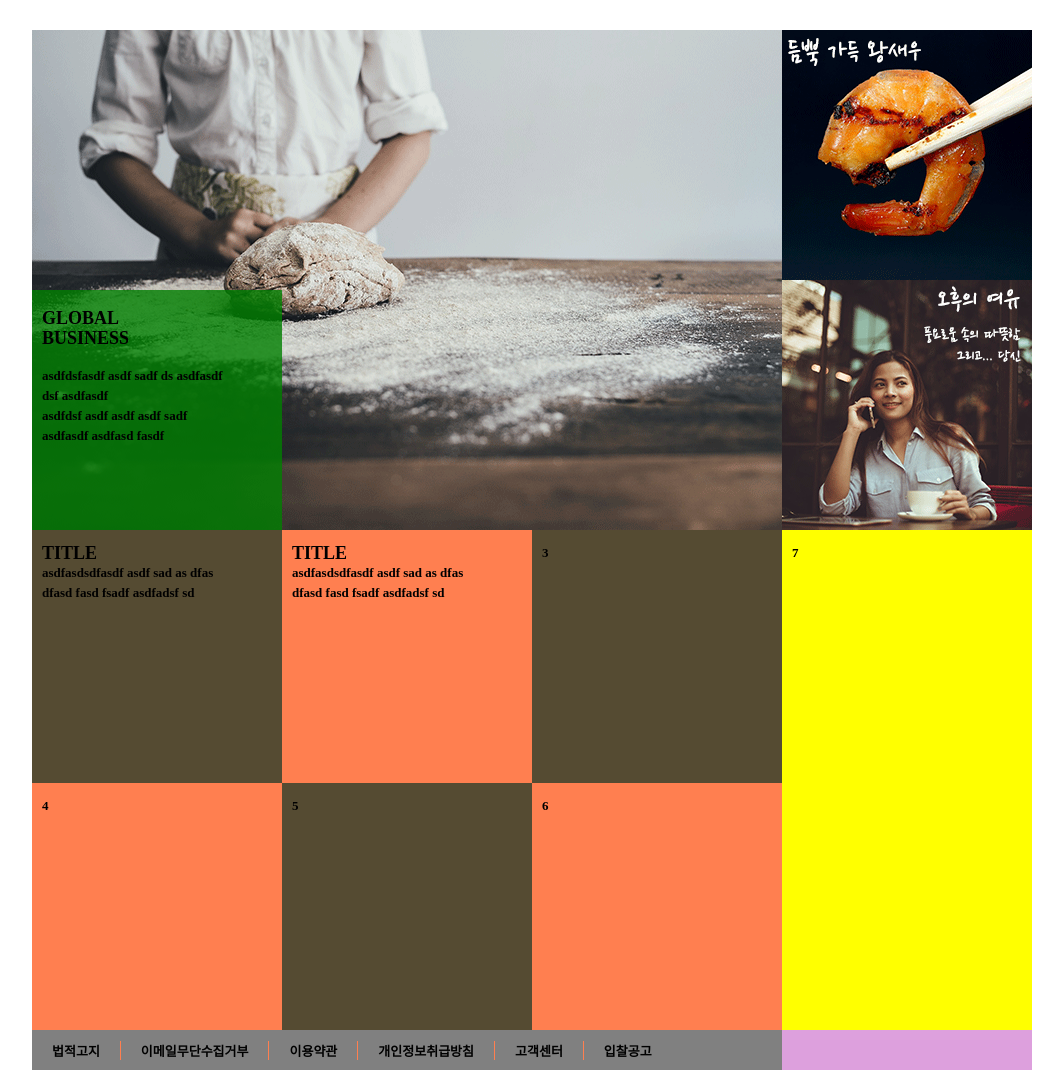
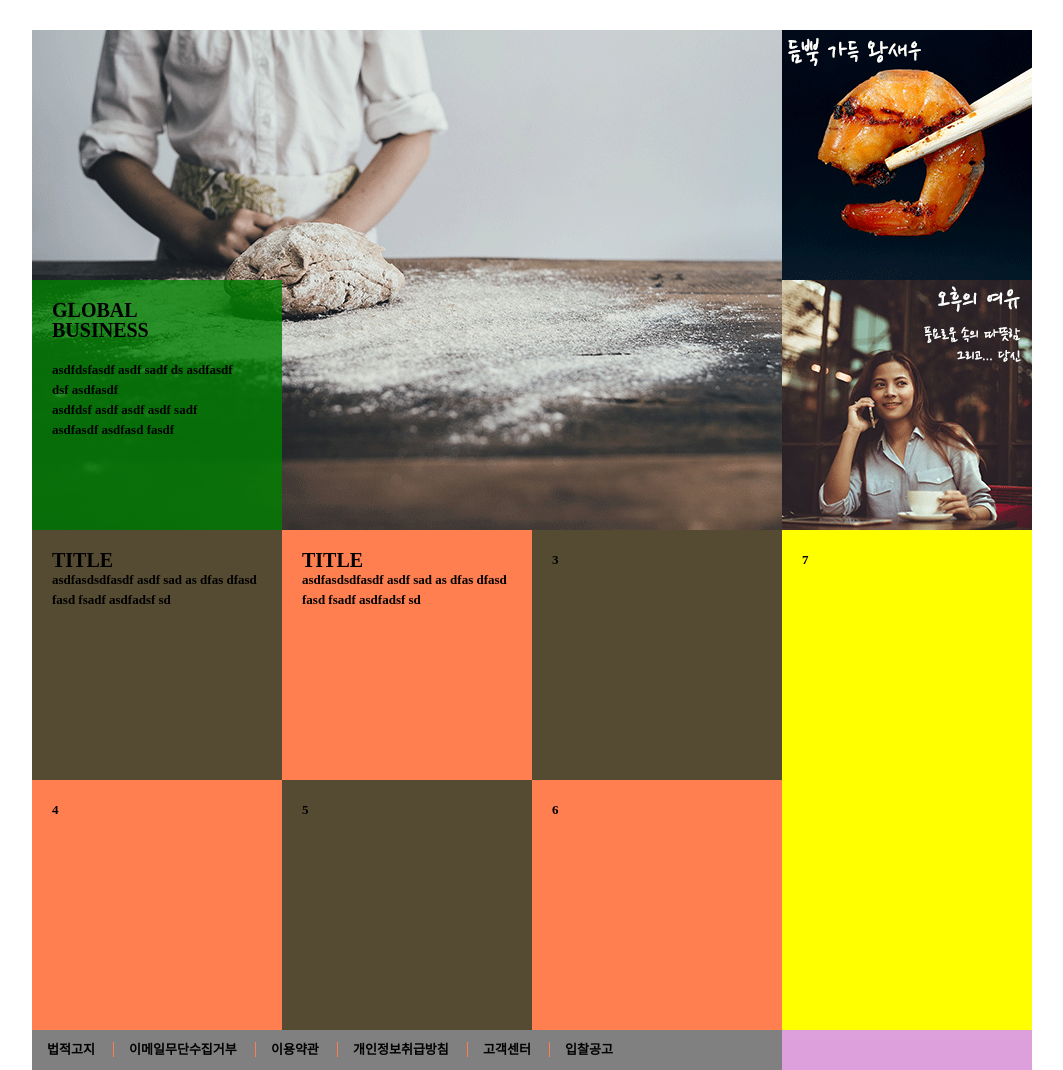
Before and after one commit to DaeHanJang/web2ndquest, a plain HTML site: page about.html in a window 1280 px wide. Shown: the whole page, without its empty margins (108-1171 px from the left). Drawn offline with Linux system fonts and the light colour scheme.

Commit message:
version 2

```diff
--- a/about.html
+++ b/about.html
@@ -8,94 +8,91 @@
         body {
             margin: 0px;
             padding: 0px;
-            display: flex;
-            flex-direction: column;
-            flex-wrap: wrap;
-            align-content: center;
+        }
+        body > div {
+            margin: 0 auto;
+            font-size: 0;
+            letter-spacing: 0;
+            word-spacing: 0;
         }
         #top {
             width: 1000px;
             height: 500px;
             margin-top: 30px;
-            display: flex;
-            flex-wrap: wrap;
-            justify-content: center;
-        }
-        #top img {
-            display: block;
         }
         .top_left {
             width: 750px;
             height: 500px;
-            position: relative;
+            display: inline-block;
         }
         .top_right {
             width: 250px;
             height: 500px;
+            display: inline-block;
+        }
+        .top_right img {
+            display: block;
         }
         #top_box {
             width: 210px;
             height: 210px;
-            position: absolute;
-            bottom: 0px;
-            left: 0px;
+            padding: 20px;
+            position: relative;
+            top: -250px;
             font-size: 13px;
             line-height: 20px;
             font-weight: bold;
             background-color: rgba(0, 128, 0, 0.8);
         }
-        div #top_box {
-            width: 240px;
-            height: 240px;
-            padding-left: 10px;
+        #top_box p {
+            margin-top: 0px;
         }
         #top_box p:first-child {
-            font-size: 18px;
+            font-size: 20px;
         }
         #box_all {
             width: 1000px;
-            display: flex;
-            flex-wrap: wrap;
-            justify-content: center;
         }
         .box_left {
             width: 750px;
             height: 500px;
-            display: grid;
-            grid-template-rows: repeat(2, 1fr);
-            grid-template-columns: repeat(3, 1fr);
+            display: inline-block;
+        }
+        .box_left .box:nth-child(2n-1) {
             background-color: rgb(85, 75, 50);
         }
-        .box_left div:nth-child(2n) {
+        .box_left .box:nth-child(2n) {
             background-color: coral;
         }
         .box_right {
             width: 210px;
             height: 460px;
+            padding: 20px;
+            display: inline-block;
+            vertical-align: top;
             font-size: 13px;
             line-height: 20px;
             font-weight: bold;
             background-color: yellow;
         }
-        div .box_right {
-            width: 240px;
-            height: 500px;
-            padding-left: 10px;
+        .box_right p {
+            margin: 0px;
         }
         .box {
             width: 210px;
             height: 210px;
+            padding: 20px;
+            display: inline-block;
+            vertical-align: top;
             font-size: 13px;
             line-height: 20px;
             font-weight: bold;
         }
-        div .box {
-            width: 240px;
-            height: 240px;
-            padding-left: 10px;
+        .box p {
+            margin: 0px;
         }
-        .box_title:first-line {
-            font-size: 18px;
+        .box_title {
+            font-size: 20px;
         }
         #footer {
             width: 1000px;
@@ -104,16 +101,14 @@
         .f_left {
             width: 750px;
             height: 40px;
-            display: flex;
-            justify-content: flex-start;
-            align-items: center;
             font-size: 13px;
             font-weight: bold;
             background-color: gray;
         }
         .f_left span {
-            padding-left: 20px;
-            padding-right: 20px;
+            padding-left: 15px;
+            padding-right: 15px;
+            line-height: 40px;
             border-left: thin solid coral;
         }
         .f_left span:first-child {
@@ -124,32 +119,45 @@
         <div id="top">
             <div class="top_left">
                 <img src="chef_about.png">
-                <div>
-                    <div id="top_box" width=250px height=250px>
-                        <p>GLOBAL<br>BUSINESS</p>
-                        <p>asdfdsfasdf asdf sadf ds asdfasdf<br>dsf asdfasdf<br>asdfdsf asdf asdf asdf sadf<br>asdfasdf asdfasd fasdf</p>
-                    </div>
-                </div>
             </div>
             <div class="top_right">
                 <img src="right1.png">
                 <img src="right2.png">
             </div>
+            <div id="top_box">
+                <p>GLOBAL<br>BUSINESS</p>
+                <p>asdfdsfasdf asdf sadf ds asdfasdf<br>dsf asdfasdf<br>asdfdsf asdf asdf asdf sadf<br>asdfasdf asdfasd fasdf</p>
+            </div>
         </div>
         <div id="box_all">
             <div class="box_left">
-                <div><div class="box">
-                    <p class="box_title">TITLE<br>asdfasdsdfasdf asdf sad as dfas<br>dfasd fasd fsadf asdfadsf sd</p>
-                </div></div>
-                <div><div class="box">
-                    <p class="box_title">TITLE<br>asdfasdsdfasdf asdf sad as dfas<br>dfasd fasd fsadf asdfadsf sd</p>
-                </div></div>
-                <div><div class="box"><p>3</p></div></div>
-                <div><div class="box"><p>4</p></div></div>
-                <div><div class="box"><p>5</p></div></div>
-                <div><div class="box"><p>6</p></div></div>
+                <div class="box">
+                    <p class="box_title">TITLE</p>
+                    <p>asdfasdsdfasdf asdf sad as dfas dfasd fasd fsadf asdfadsf sd</p>
+                </div>
+                <div class="box">
+                    <p class="box_title">TITLE</p>
+                    <p>asdfasdsdfasdf asdf sad as dfas dfasd fasd fsadf asdfadsf sd</p>
+                </div>
+                <div class="box">
+                    <p class="box_title"></p>
+                    <p>3</p>
+                </div>
+                <div class="box">
+                    <p class="box_title"></p>
+                    <p>4</p>
+                </div>
+                <div class="box">
+                    <p class="box_title"></p>
+                    <p>5</p>
+                </div>
+                <div class="box">
+                    <p class="box_title"></p>
+                    <p>6</p>
+                </div>
             </div>
             <div class="box_right">
+                <p class="box_title"></p>
                 <p>7</p>
             </div>
         </div>
```
Also changed, not shown: index.html (+24 -21 lines).
